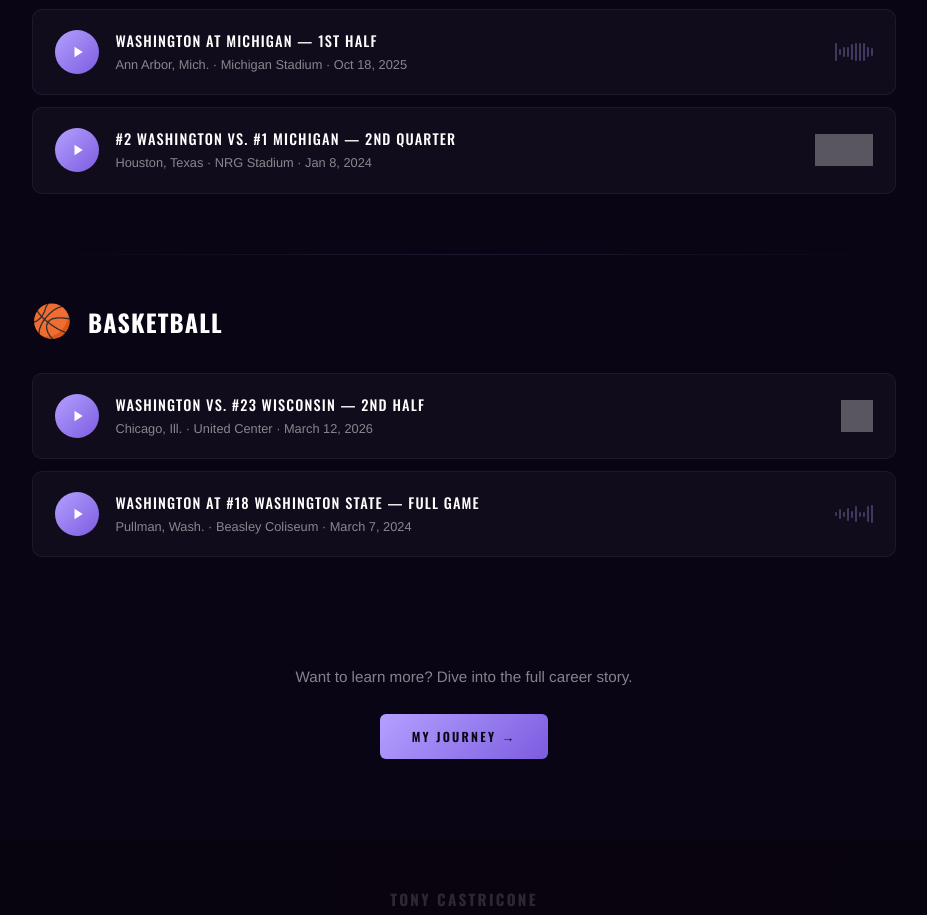
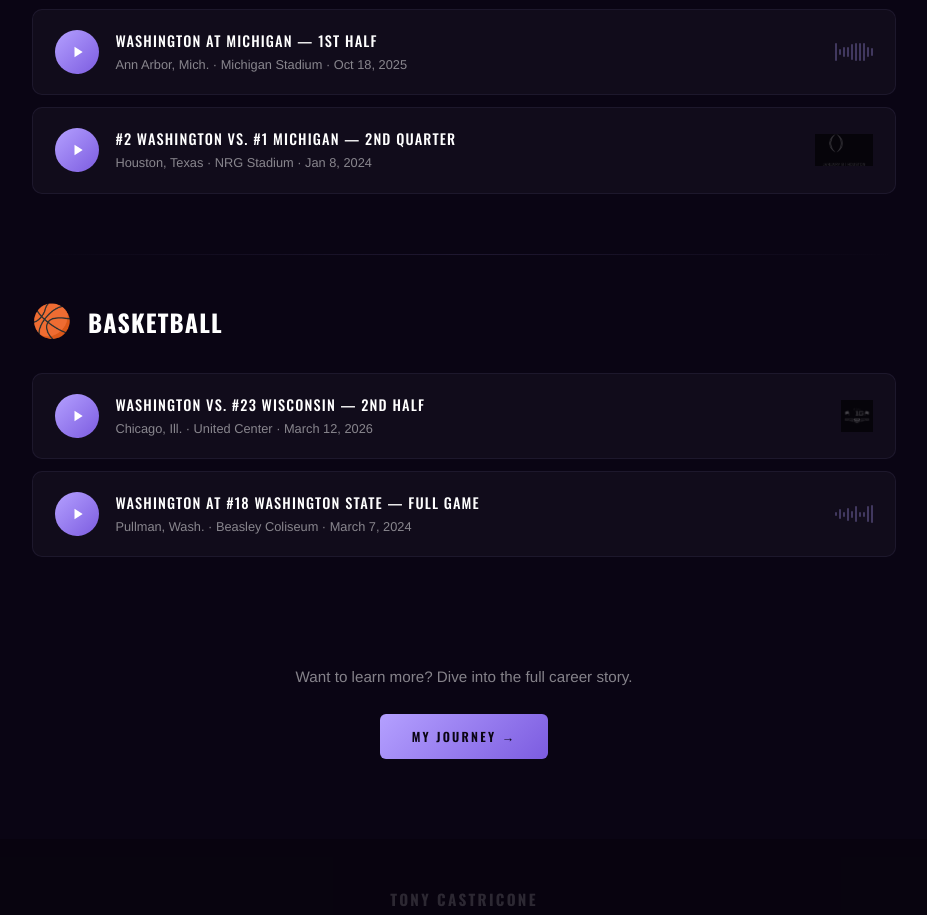
Before and after one commit to playbyplayu-gif/tonycastricone-website, a plain HTML site: page demo.html in a window 1280 px wide. Shown: the part 922-1837 px from the top of the page, without its empty margins (176-1103 px from the left). Drawn offline with nearby package versions, Linux system fonts and the light colour scheme.

Commit message:
Add files via upload

```diff
--- a/demo.html
+++ b/demo.html
@@ -58,8 +58,8 @@ a { color: inherit; text-decoration: none; }
 .audio-subtitle { font-family: 'Helvetica Neue', Arial, sans-serif; font-size: 0.8rem; color: var(--text-dim); margin-top: 0.15rem; }
 .audio-waveform { display: flex; align-items: center; gap: 2px; height: 20px; flex-shrink: 0; }
 .audio-waveform span { width: 2px; background: var(--purple); border-radius: 1px; opacity: 0.3; }
-.audio-event-logo { height: 32px; flex-shrink: 0; filter: brightness(0) invert(1); opacity: 0.3; transition: opacity 0.3s; }
-.audio-card:hover .audio-event-logo { opacity: 0.7; }
+.audio-event-logo { height: 32px; flex-shrink: 0; filter: grayscale(1) brightness(0.5); opacity: 0.6; transition: filter 0.3s, opacity 0.3s; }
+.audio-card:hover .audio-event-logo { filter: grayscale(1) brightness(1.2); opacity: 0.9; }
 
 /* AUDIO PLAYER EXPANDED */
 .audio-player { display: none; margin-top: 0.75rem; padding: 1rem 1.4rem; background: rgba(255,255,255,0.02); border: 1px solid var(--card-border); border-radius: 10px; }
```
